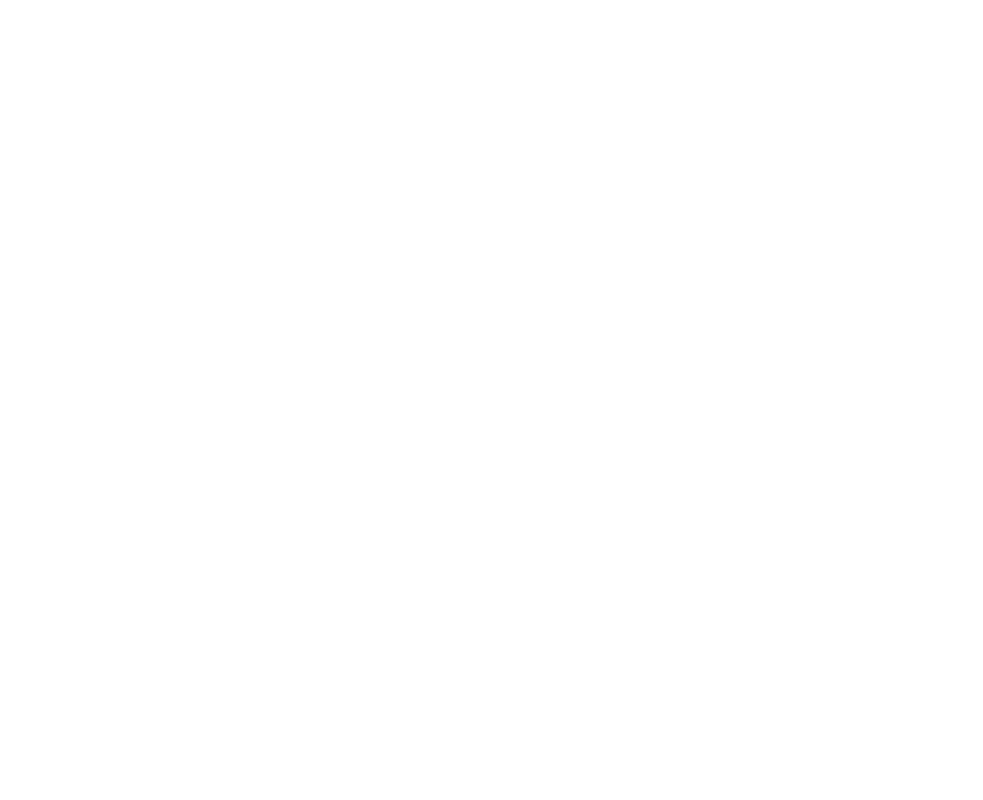
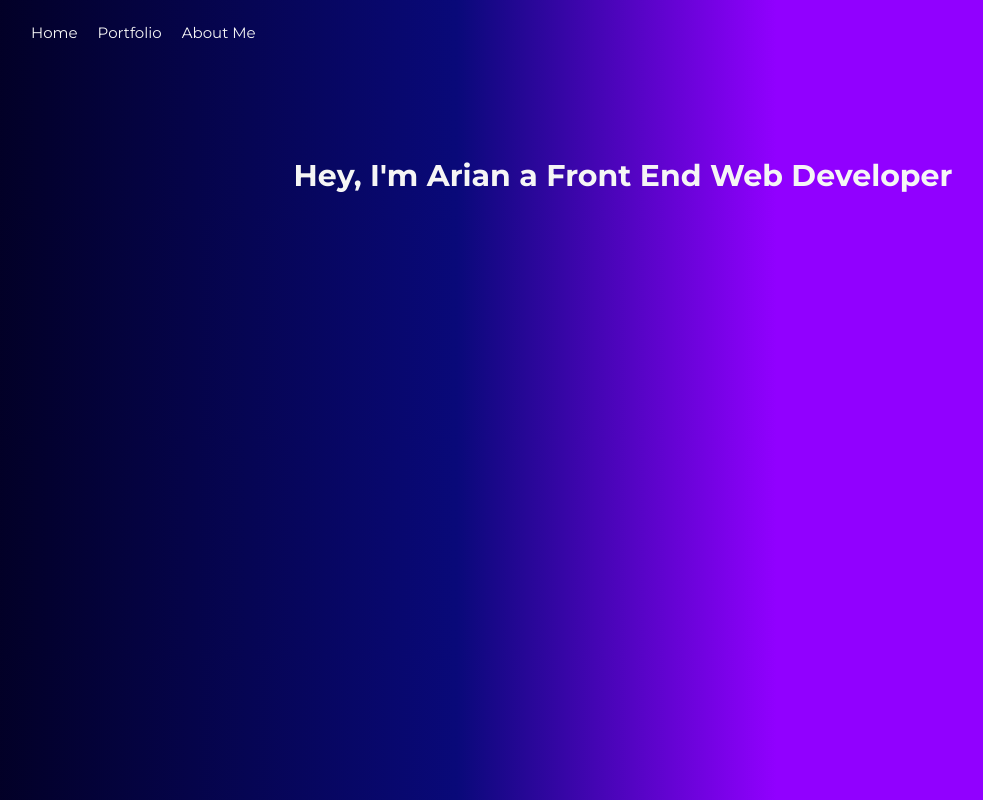
Before and after one commit to arianchhim978/Portfolio, a plain HTML site: page index.html in a window 1280 px wide. Shown: the whole page, without its empty margins (17-1000 px from the left). Drawn offline with Linux system fonts and the light colour scheme.

Commit message:
added linear gradient to website

```diff
--- a/index.html
+++ b/index.html
@@ -5,12 +5,22 @@
     <meta name="viewport" content="width=device-width, initial-scale=1.0">
     <title>Document</title>
     <link rel="stylesheet" href="style.css">
+    <link rel="preconnect" href="https://fonts.googleapis.com">
+<link rel="preconnect" href="https://fonts.gstatic.com" crossorigin>
+<link href="https://fonts.googleapis.com/css2?family=Montserrat:ital,wght@0,100..900;1,100..900&display=swap" rel="stylesheet">
 </head>
 <body>
     <header>
 
+<ul>
+    <li><a href="">Home</a></li>
+    <li><a href="">Portfolio</a></li>
+    <li><a href="">About Me</a></li>
+</ul>
     </header>
 <section id="hero">
+    <h1 id="title" class="center">Hey, I'm Arian a Front End Web Developer</h1>
+
 
 </section>
 </body>
--- a/style.css
+++ b/style.css
@@ -0,0 +1,36 @@
+ul{
+    list-style: none;
+    display: flex;
+    gap:20px;
+    justify-content: end;
+}
+header{
+    display: flex;
+
+    align-items: center;
+    color:whitesmoke;
+    font-size:15px;
+
+}
+ul a {
+    text-decoration: none;
+    color:whitesmoke;
+
+}
+body{
+    background: rgb(2,0,36);
+background: linear-gradient(90deg, rgba(2,0,36,1) 0%, rgba(9,9,121,1) 37%, rgba(145,0,255,1) 62%);
+font-family: "Montserrat", sans-serif;
+}
+.center{
+    text-align: center;
+    color:whitesmoke;
+}
+#title{
+    margin-top:100px;
+    font-size:30px;
+}
+#picture{
+    border:solid 2px black;
+    border-radius: 50%;
+}
```
Also changed, not shown: arian.png (added), arian23-removebg-preview.png (added), icons8-github-100.png (added), icons8-github-50.png (added), icons8-linked-in-100.png (added), icons8-linked-in-50.png (added).
